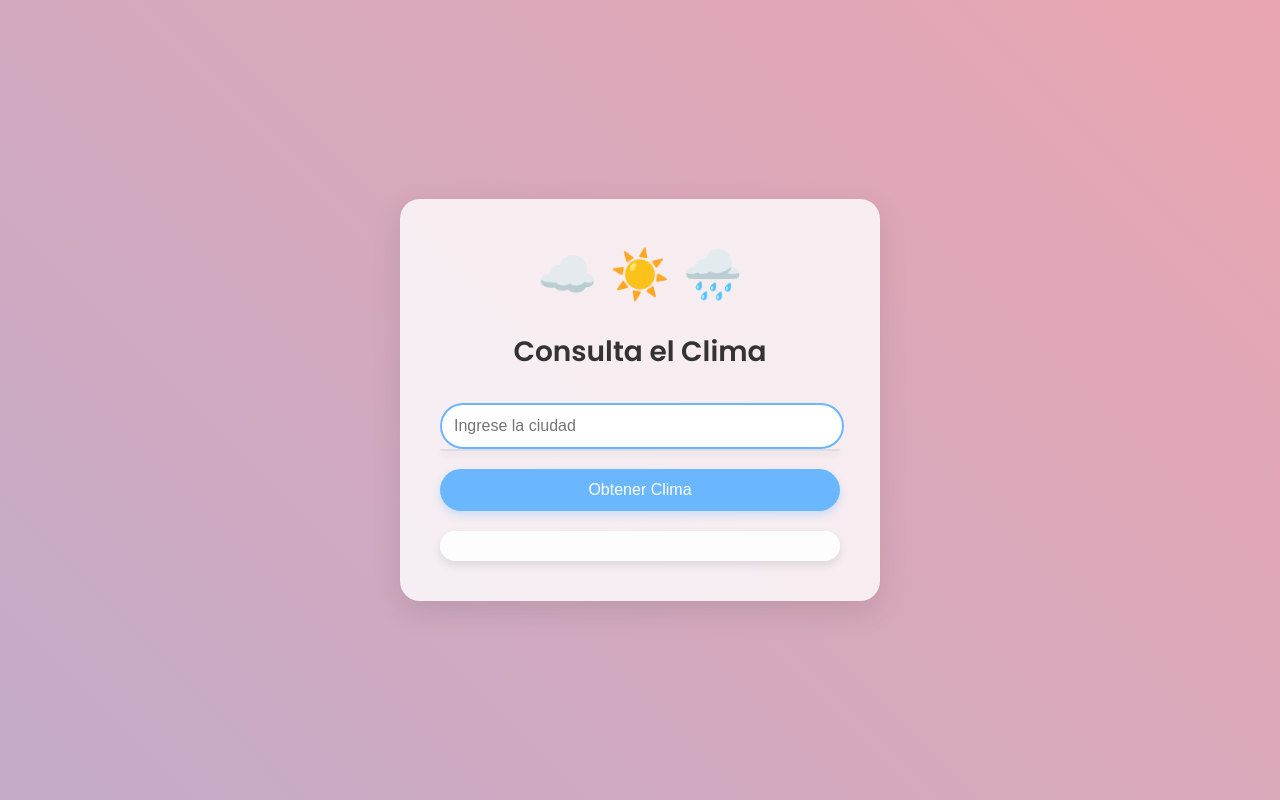
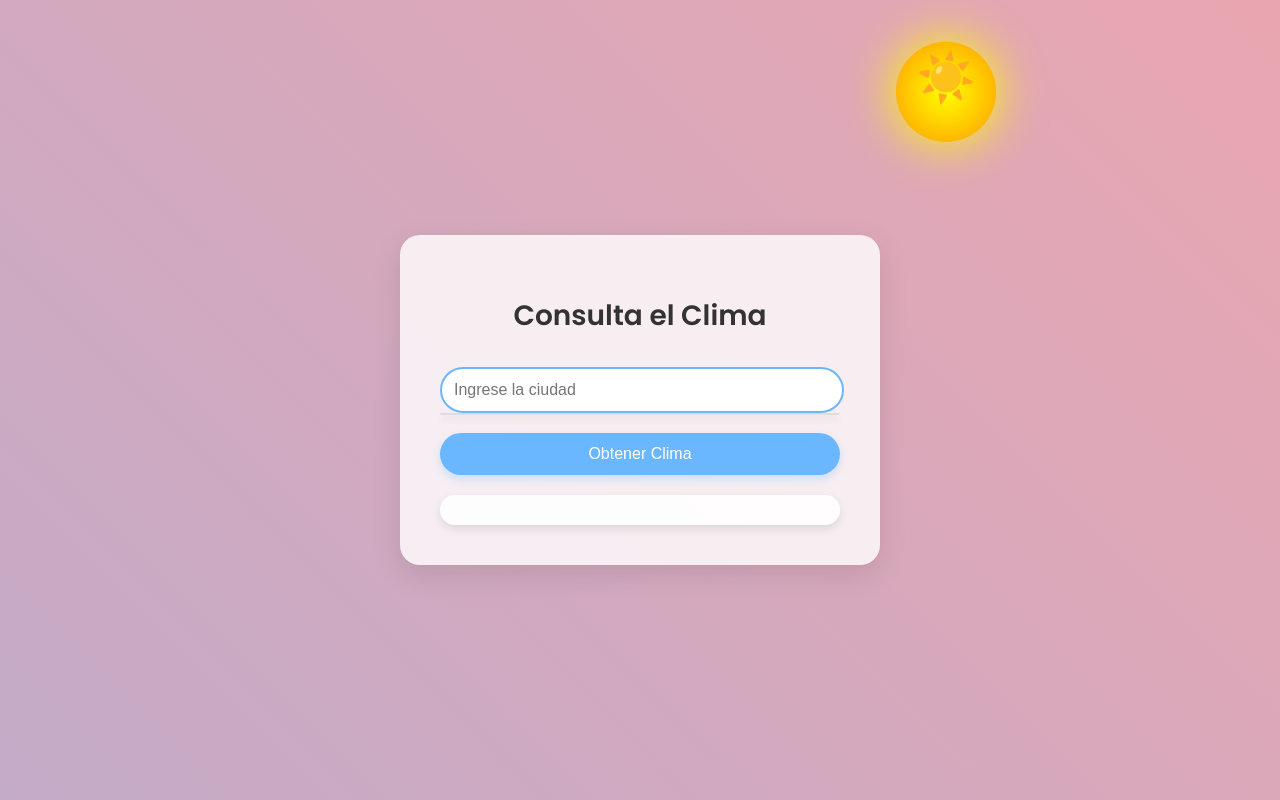
Before and after one commit to sebas8884567/consultor---clima, a Flask app: page / in a window 1280 px wide. Run offline with Flask 3, Linux system fonts and the light colour scheme.

Commit message:
agg animacines y demas

```diff
--- a/static/styles.css
+++ b/static/styles.css
@@ -112,3 +112,84 @@ button:hover {
 .suggestions li:hover {
     background-color: #f0f0f0;
 }
+#animation-background {
+    position: fixed;
+    top: 0;
+    left: 0;
+    width: 100%;
+    height: 100%;
+    z-index: -1;
+    overflow: hidden;
+}
+
+/* Nubes */
+.cloud {
+    position: absolute;
+    width: 200px;
+    height: 60px;
+    background-color: #fff;
+    border-radius: 200px;
+    animation: moveCloud 30s infinite linear;
+}
+
+.cloud::before, .cloud::after {
+    content: '';
+    position: absolute;
+    background-color: #fff;
+    border-radius: 50%;
+}
+
+.cloud::before {
+    width: 80px;
+    height: 80px;
+    top: -40px;
+    left: 10px;
+}
+
+.cloud::after {
+    width: 100px;
+    height: 100px;
+    top: -50px;
+    right: 30px;
+}
+
+@keyframes moveCloud {
+    0% { transform: translateX(-200px); }
+    100% { transform: translateX(calc(100vw + 200px)); }
+}
+
+/* Lluvia */
+.raindrop {
+    position: absolute;
+    width: 2px;
+    height: 20px;
+    background-color: #00f;
+    animation: fallRain 2s infinite linear;
+}
+
+@keyframes fallRain {
+    0% { transform: translateY(-20px); }
+    100% { transform: translateY(calc(100vh + 20px)); }
+}
+
+/* Sol */
+.sun {
+    position: absolute;
+    top: 50px;
+    left: 70%;
+    transform: translateX(-50%);
+    width: 100px;
+    height: 100px;
+    background: radial-gradient(circle, #ffff00, #ff9900);
+    border-radius: 50%;
+    box-shadow: 0 0 50px #ffff00;
+}
+
+/* Fondos */
+.cold-bg {
+    background: linear-gradient(to bottom, #4a6fa5, #166b8b);
+}
+
+.warm-bg {
+    background: linear-gradient(to bottom, #87ceeb, #e4f1fe);
+}
--- a/templates/index.html
+++ b/templates/index.html
@@ -8,11 +8,12 @@
     <link rel="stylesheet" href="static/styles.css">
 </head>
 <body>
+    <div id="animation-background"></div>
     <div class="container">
         <div class="weather-icon">
-            <span class="cloud">☁️</span>
+
             <span class="sun">☀️</span>
-            <span class="rain">🌧️</span>
+
         </div>
         <h1>Consulta el Clima</h1>
         <div class="input-group">
```
Also changed, not shown: static/script.js (+45 -0 lines).
